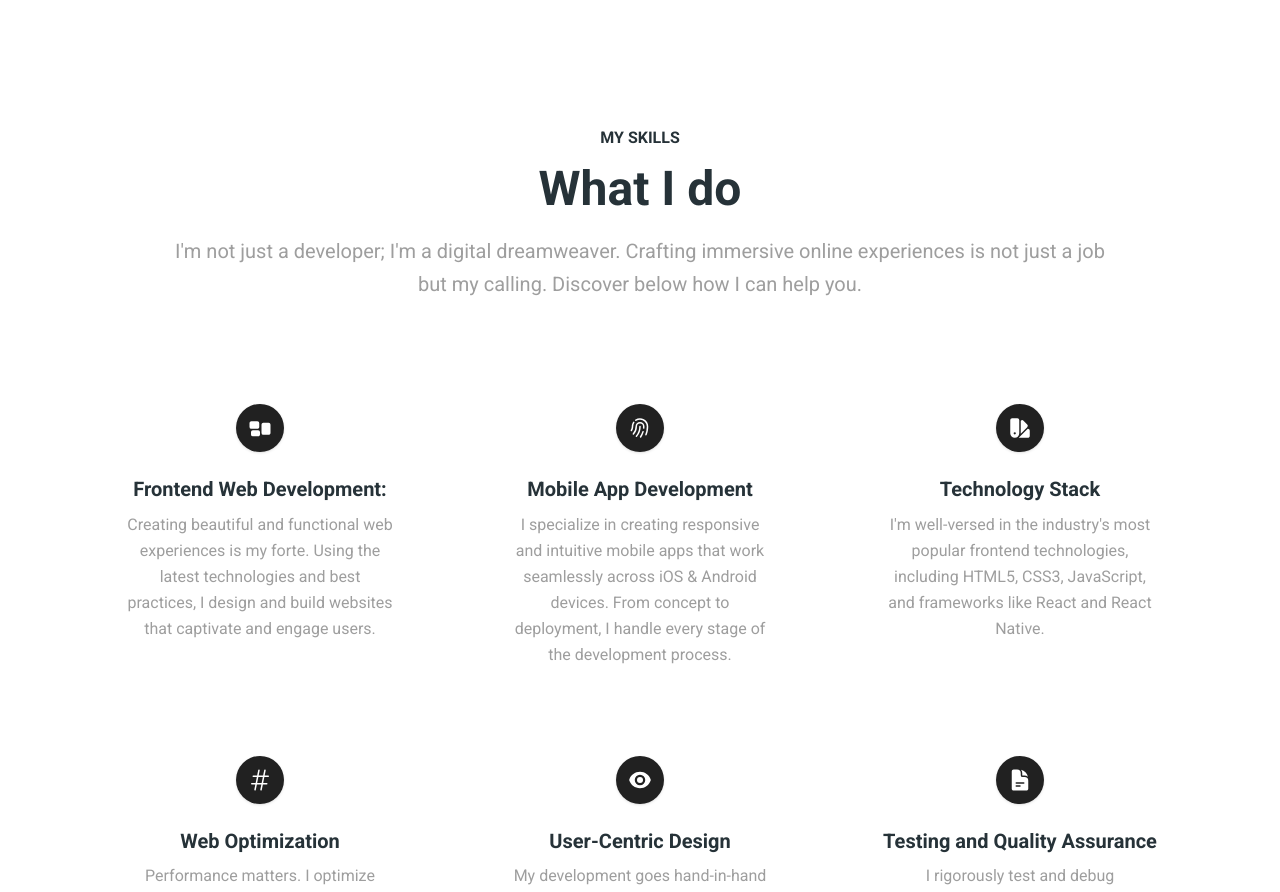
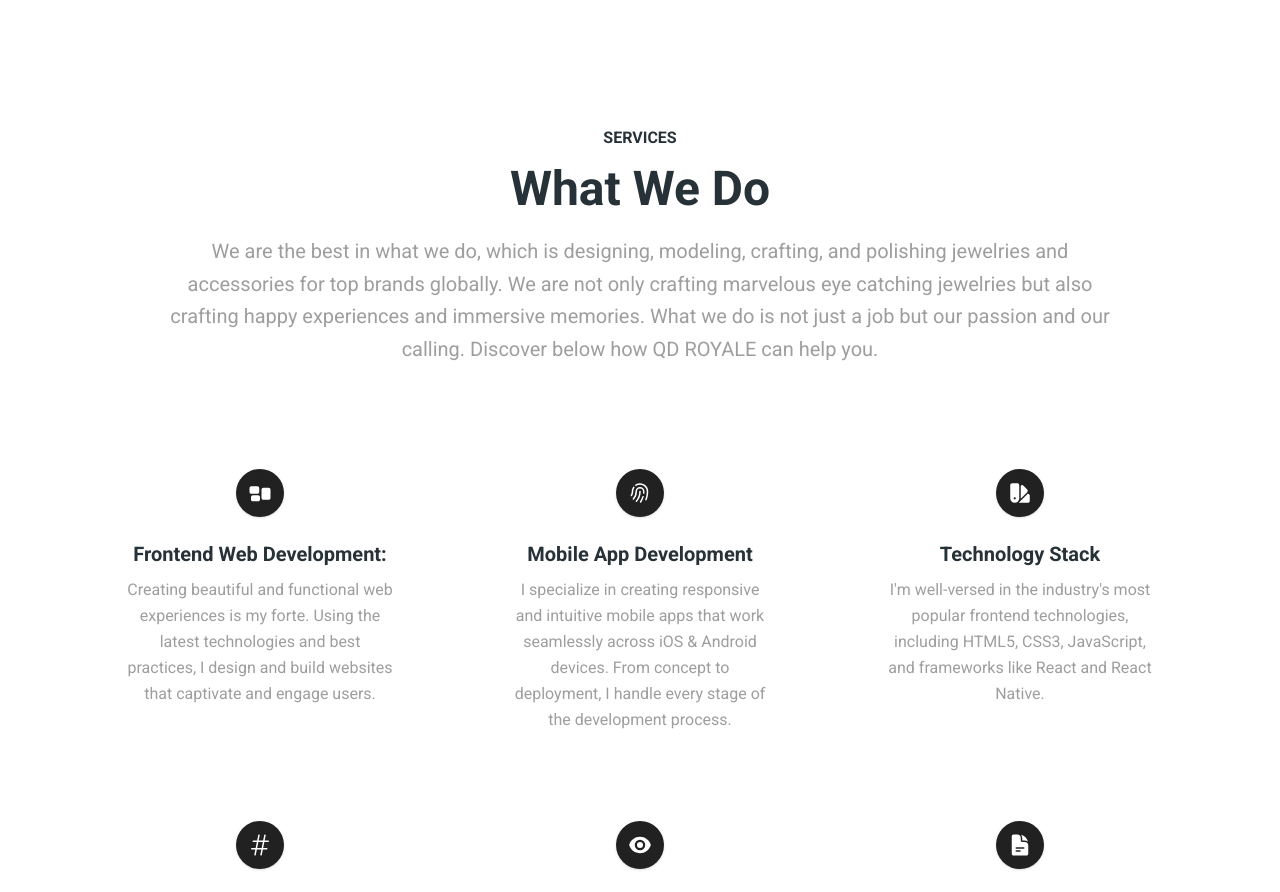
Before and after one commit to Velicium/qdroyale, a Next.js app: page / in a window 1280 px wide. Shown: the part 949-1841 px from the top of the page. Built offline with nearby package versions, Linux system fonts and the light colour scheme.

Commit message:
Update skills.tsx

```diff
--- a/src/app/skills.tsx
+++ b/src/app/skills.tsx
@@ -55,18 +55,18 @@ export function Skills() {
     <section className="px-8">
       <div className="container mx-auto mb-20 text-center">
         <Typography color="blue-gray" className="mb-2 font-bold uppercase">
-          my skills
+          SERVICES
         </Typography>
         <Typography variant="h1" color="blue-gray" className="mb-4">
-          What I do
+          What We Do
         </Typography>
         <Typography
           variant="lead"
           className="mx-auto w-full !text-gray-500 lg:w-10/12"
         >
-          I&apos;m not just a developer; I&apos;m a digital dreamweaver.
-          Crafting immersive online experiences is not just a job but my
-          calling. Discover below how I can help you.
+          We are the best in what we do, which is designing, modeling, crafting, and polishing jewelries and accessories for top brands globally.
+          We are not only crafting marvelous eye catching jewelries but also crafting happy experiences and immersive memories.
+          What we do is not just a job but our passion and our calling. Discover below how QD ROYALE can help you.
         </Typography>
       </div>
       <div className="container mx-auto grid grid-cols-1 gap-y-10 md:grid-cols-2 lg:grid-cols-3">
```
